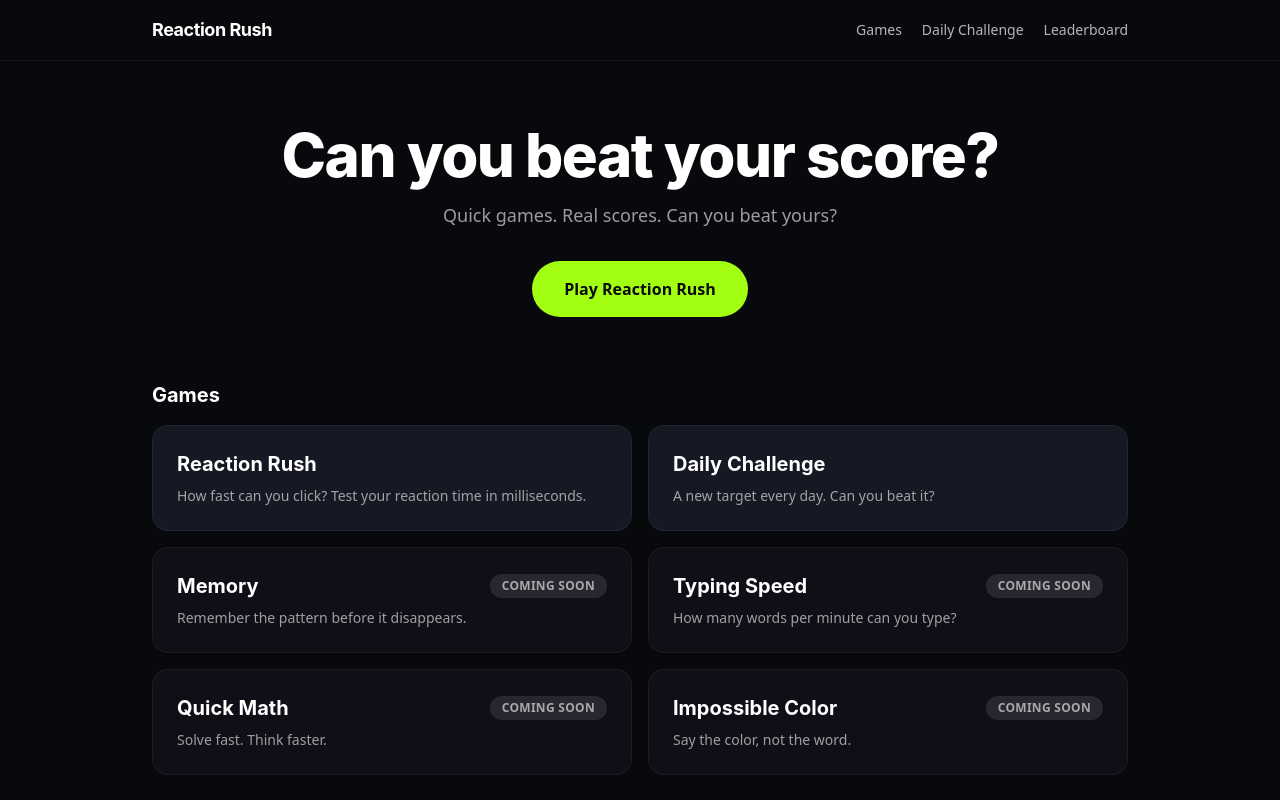
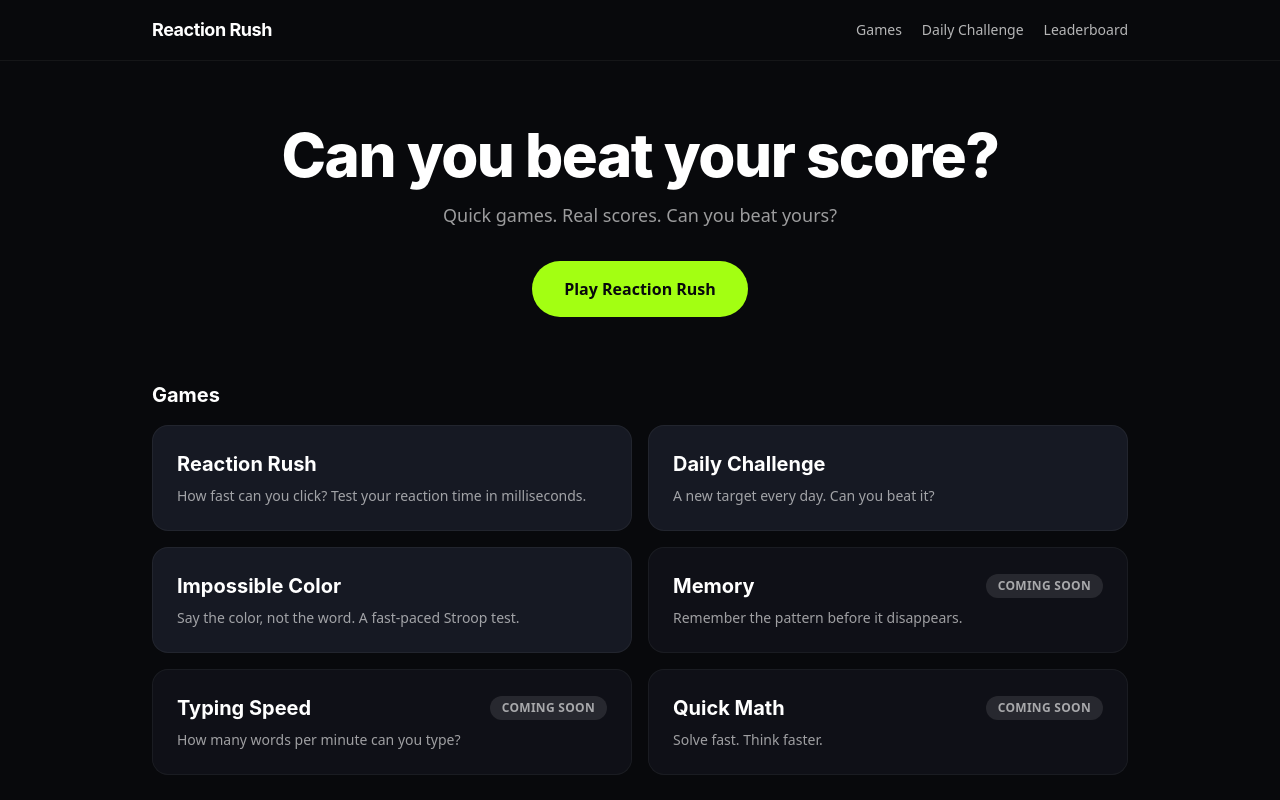
Before and after one commit to keithpereson-bot/reaction-rush, a Next.js app: page / in a window 1280 px wide. Shown: the top 800 px of the page. Built offline with nearby package versions, Linux system fonts and the light colour scheme.

Commit message:
Update page.tsx

```diff
--- a/app/page.tsx
+++ b/app/page.tsx
@@ -78,10 +78,14 @@ export default function HomePage() {
             description="A new target every day. Can you beat it?"
             href="/daily"
           />
+          <GameCard
+            title="Impossible Color"
+            description="Say the color, not the word. A fast-paced Stroop test."
+            href="/impossible-color"
+          />
           <GameCard title="Memory" description="Remember the pattern before it disappears." comingSoon />
           <GameCard title="Typing Speed" description="How many words per minute can you type?" comingSoon />
           <GameCard title="Quick Math" description="Solve fast. Think faster." comingSoon />
-          <GameCard title="Impossible Color" description="Say the color, not the word." comingSoon />
         </div>
       </section>
 
```
